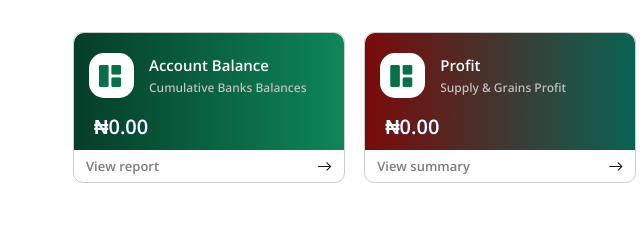
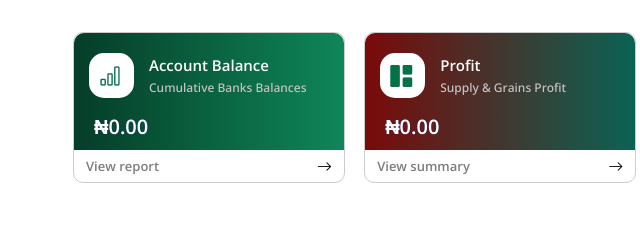
Before and after one commit to realmah06/new-project, a plain HTML site: page dashboard.html in a window 1280 px wide. Shown: the part 141-373 px from the top of the page, 200-840 px from the left. Drawn offline with nearby package versions, Linux system fonts and the light colour scheme.

Commit message:
Update dashboard.html

```diff
--- a/dashboard.html
+++ b/dashboard.html
@@ -78,7 +78,7 @@
                     <div class="card">
                         <div class="card-header bank">
                             <div class="titles">
-                                <div class="icon"><span><i class="bi bi-grid-1x2-fill"></i></span></div>
+                                <div class="icon"><span><i class="bi bi-bar-chart"></i></span></div>
                                 <div class="title-details">
                                     <h4>Account Balance</h4>
                                     <small>Cumulative Banks Balances</small>
```
